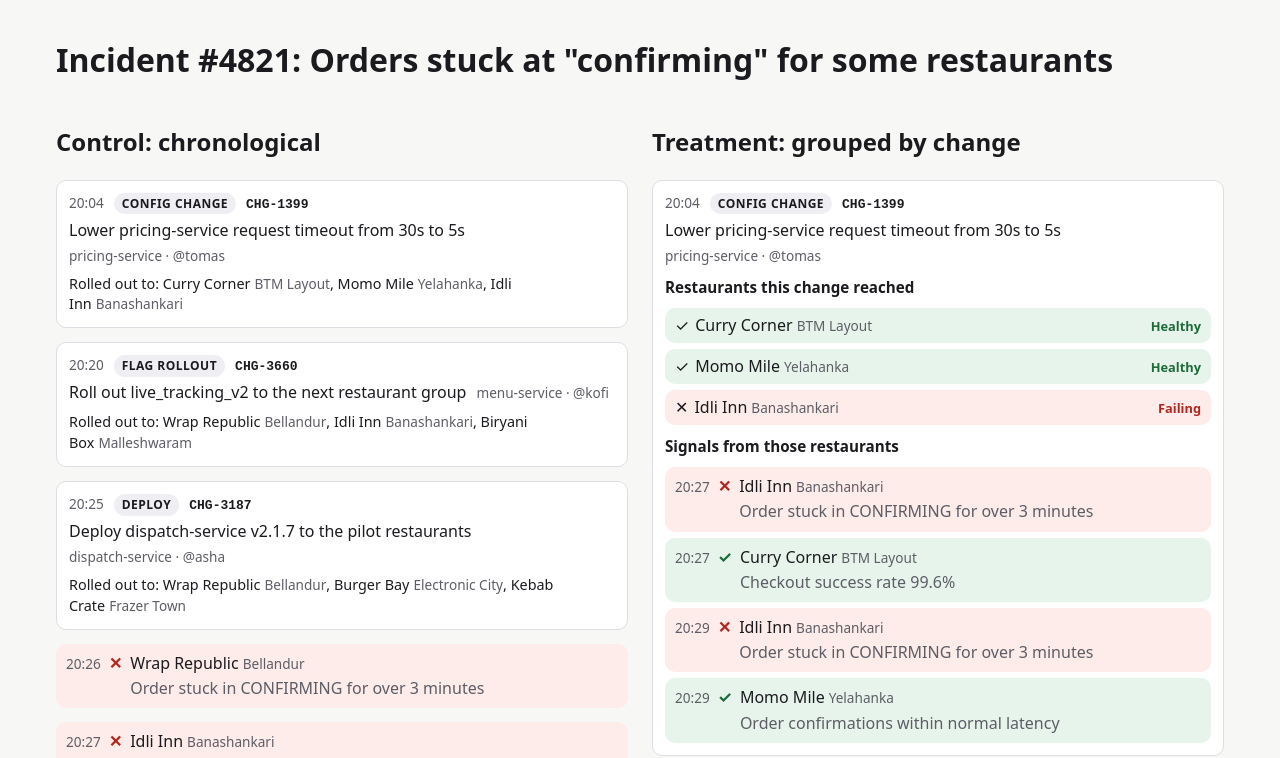
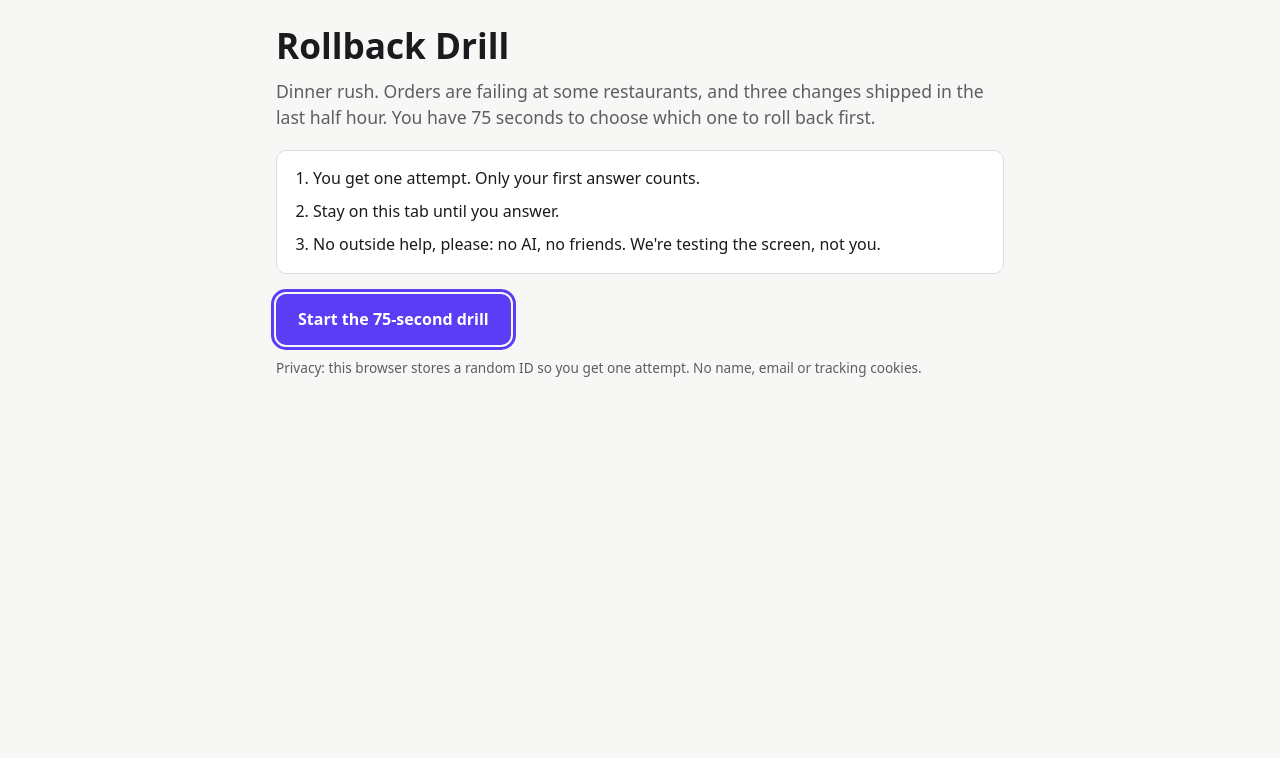
Before and after one commit to Mounesh-S/rollback-drill, a React (Vite) app: page / in a window 1280 px wide. Shown: the top 758 px of the page. Built offline with nearby package versions, Linux system fonts and the light colour scheme.

Commit message:
feat(app): play the drill instead of the layout preview
Live play uses the control layout until the Flagsmith experiment is wired in; events are logged in development only.

```diff
--- a/src/App.tsx
+++ b/src/App.tsx
@@ -1,30 +1,17 @@
-// Temporary development preview: both layouts side by side for one seed.
-// Open /?seed=4821 to pick a seed. Replaced by the game flow in Phase E.
+// Entry point. Until the Flagsmith experiment is wired in (Phase F), live play shows the
+// control layout and events are only logged in development.
 
-import { generateIncident } from './game/generate.ts'
-import { DEFAULT_PACK } from './game/packs.ts'
+import { Game } from './Game.tsx'
+import type { EmitEvent } from './game/events.ts'
 import { Chronological } from './layouts/Chronological.tsx'
-import { Grouped } from './layouts/Grouped.tsx'
+import { parseMode } from './lib/mode.ts'
 
-const seed = Number(new URLSearchParams(location.search).get('seed') ?? 4821)
+const mode = parseMode(location.search)
+
+const devEmit: EmitEvent = (event) => {
+  if (import.meta.env.DEV) console.debug('[rollback-drill] event', event)
+}
 
 export default function App() {
-  const incident = generateIncident(seed, DEFAULT_PACK)
-  return (
-    <main style={{ maxWidth: 1200, margin: '0 auto', padding: 16 }}>
-      <h1>
-        Incident {incident.number}: {incident.headline}
-      </h1>
-      <div style={{ display: 'grid', gap: 24, gridTemplateColumns: 'repeat(auto-fit, minmax(320px, 1fr))' }}>
-        <section>
-          <h2>Control: chronological</h2>
-          <Chronological incident={incident} />
-        </section>
-        <section>
-          <h2>Treatment: grouped by change</h2>
-          <Grouped incident={incident} />
-        </section>
-      </div>
-    </main>
-  )
+  return <Game mode={mode} timerSeconds={75} LiveEvidence={Chronological} emit={devEmit} />
 }
```
